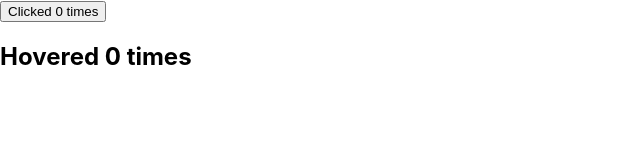
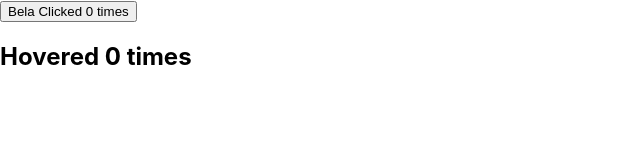
Before and after one commit to tanishthaJawa/react-practice, a React (Create React App) app: page / in a window 1280 px wide. Shown: the top 160 px of the page, without its empty margins (0-640 px from the left). Built offline with nearby package versions, Linux system fonts and the light colour scheme.

Commit message:
Add. using props with hoc's

```diff
--- a/src/App.js
+++ b/src/App.js
@@ -31,7 +31,7 @@ function App() {
 
   return (
     <div className="App">
-      <ClickCounter />
+      <ClickCounter name ="Bela"/>
       <HoverCounter />
 
       {/* <ErrorBoundary>
--- a/src/components/ClickCounter.js
+++ b/src/components/ClickCounter.js
@@ -7,7 +7,7 @@ class ClickCounter extends Component {
 
         return (
             <div>
-                <button onClick={incrementCount}>  Clicked {count} times</button>
+                <button onClick={incrementCount}> {this.props.name} Clicked {count} times</button>
             </div>
 
         )
--- a/src/components/withCounter.js
+++ b/src/components/withCounter.js
@@ -20,7 +20,11 @@ const withCounter = (WrappedComponent) => {
         }
 
         render() {
-            return <WrappedComponent count={this.state.count} incrementCount={this.incrementCount} />
+            return <WrappedComponent
+                count={this.state.count}
+                incrementCount={this.incrementCount}
+                {...this.props}
+            />
         }
     }
     return WithCounter
```
